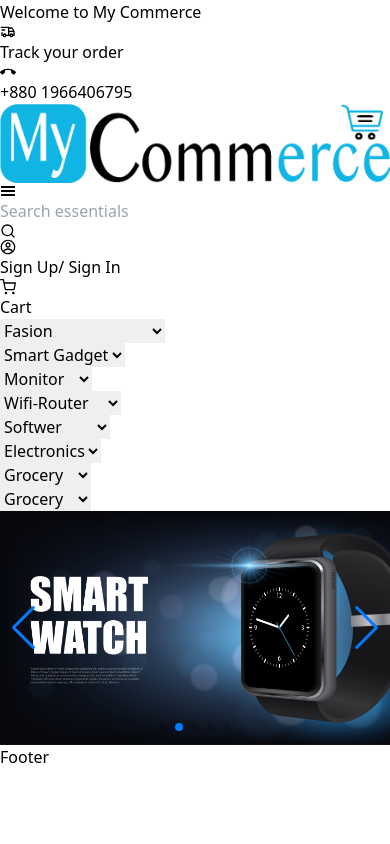
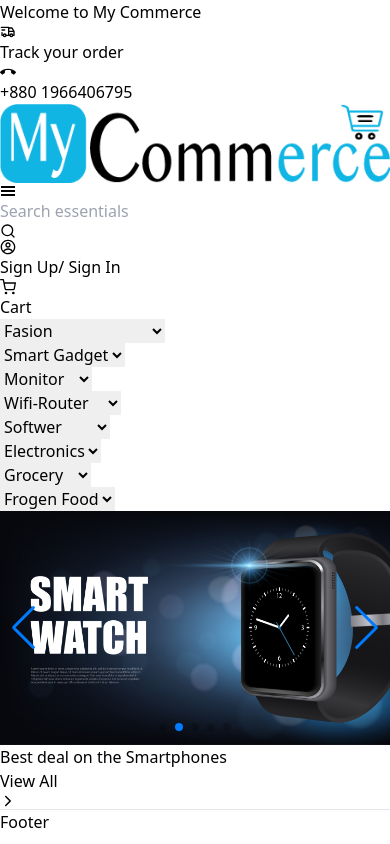
Before and after one commit to tofael005/my-commerce-shop, a React (Vite) app: page / in a window 390 px wide. Built offline with nearby package versions, Linux system fonts and the light colour scheme.

Commit message:
added components home phon

```diff
--- /dev/null
+++ b/src/Components/SmartGadget/Phone/PhoneHome.jsx
@@ -0,0 +1,18 @@
+import { IoIosArrowForward } from "react-icons/io";
+
+const PhoneHome = () => {
+    return (
+        <div className="max-w-[1240px] mx-auto px-3 mt-16">
+           <div className="flex justify-between items-center my-3">
+                <h1>Best deal on the <span className="text-[#008ECC]">Smartphones</span></h1>
+                <div className="flex gap-2 items-center cursor-pointer">
+                    <h1>View All</h1>
+                    <IoIosArrowForward />
+                </div>
+           </div>
+           <hr className="border-[#008ECC]" />
+        </div>
+    );
+};
+
+export default PhoneHome;
--- a/src/Header/Banner.jsx
+++ b/src/Header/Banner.jsx
@@ -17,8 +17,8 @@ const Banner = () => {
             {/* Side Nav menu  */}
 
             <div className='md:w-[400px] grid grid-cols-2 md:grid-cols-1 gap-6 md:gap-1 px-2'>
-                <div className="relative md:w-[180px]">
-                    <select className="md:w-[190px] p-2 hover:bg-[#008ECC] duration-300 hover:text-white cursor-pointer text-gray-500 bg-white border rounded-md">
+                <div className="relative w-[180px]">
+                    <select className="w-[180px] p-2 hover:bg-[#008ECC] duration-300 hover:text-white cursor-pointer text-gray-500 bg-white border rounded-md">
                         <option className='cursor-pointer'>Fasion</option>
                         <option className='cursor-pointer'>Mens Collection</option>
                         <option className='cursor-pointer'>Womens Collection</option>
@@ -26,7 +26,7 @@ const Banner = () => {
                     </select>
                 </div>
                 <div className="relative w-[180px]">
-                    <select className="w-[180px] p-2 cursor-pointer text-gray-500 bg-white border rounded-md">
+                    <select className="w-[180px] p-2 hover:bg-[#008ECC] duration-300 hover:text-white cursor-pointer text-gray-500 bg-white border rounded-md">
                         <option>Smart Gadget</option>
                         <option>Smart Watch</option>
                         <option>Smart Phone</option>
@@ -34,7 +34,7 @@ const Banner = () => {
                     </select>
                 </div>
                 <div className="relative w-[180px]">
-                    <select className="w-[180px] p-2 cursor-pointer text-gray-500 bg-white border rounded-md">
+                    <select className="w-[180px] p-2 hover:bg-[#008ECC] duration-300 hover:text-white cursor-pointer text-gray-500 bg-white border rounded-md">
                         <option>Monitor</option>
                         <option>Laptop</option>
                         <option>CPO</option>
@@ -43,7 +43,7 @@ const Banner = () => {
                     </select>
                 </div>
                 <div className="relative w-[180px]">
-                    <select className="w-[180px] p-2 cursor-pointer text-gray-500 bg-white border rounded-md">
+                    <select className="w-[180px] p-2 hover:bg-[#008ECC] duration-300 hover:text-white cursor-pointer text-gray-500 bg-white border rounded-md">
                         <option>Wifi-Router</option>
                         <option>PC</option>
                         <option>Desktop</option>
@@ -52,7 +52,7 @@ const Banner = () => {
                     </select>
                 </div>
                 <div className="relative w-[180px]">
-                    <select className="w-[180px] p-2 cursor-pointer text-gray-500 bg-white border rounded-md">
+                    <select className="w-[180px] p-2 hover:bg-[#008ECC] duration-300 hover:text-white cursor-pointer text-gray-500 bg-white border rounded-md">
                         <option>Softwer</option>
                         <option>PhotoShop</option>
                         <option>Illustrator</option>
@@ -61,30 +61,26 @@ const Banner = () => {
                     </select>
                 </div>
                 <div className="relative w-[180px]">
-                    <select className="w-[180px] p-2 cursor-pointer text-gray-500 bg-white border rounded-md">
+                    <select className="w-[180px] p-2 hover:bg-[#008ECC] duration-300 hover:text-white cursor-pointer text-gray-500 bg-white border rounded-md">
                         <option>Electronics</option>
                         <option>Fredge</option>
                     </select>
                 </div>
                 <div className="relative w-[180px]">
-                    <select className="w-[180px] p-2 cursor-pointer text-gray-500 bg-white border rounded-md">
+                    <select className="w-[180px] p-2 hover:bg-[#008ECC] duration-300 hover:text-white cursor-pointer text-gray-500 bg-white border rounded-md">
                         <option>Grocery</option>
                         <option>Fish</option>
                         <option>Vegitable</option>
-                        <option>Vegitable</option>
-                        <option>Oil</option>
                     </select>
                 </div>
                 <div className="relative w-[180px]">
-                    <select className="w-[180px] p-2 cursor-pointer text-gray-500 bg-white border rounded-md">
-                        <option>Grocery</option>
+                    <select className="w-[180px] p-2 hover:bg-[#008ECC] duration-300 hover:text-white cursor-pointer text-gray-500 bg-white border rounded-md">
+                        <option>Frogen Food</option>
                         <option>Fish</option>
-                        <option>Vegitable</option>
-                        <option>Vegitable</option>
-                        <option>Oil</option>
+                        <option>Beaf</option>
+                        <option>Chicken</option>
                     </select>
                 </div>
-
             </div>
 
 
--- a/src/Pages/Home/Home.jsx
+++ b/src/Pages/Home/Home.jsx
@@ -1,3 +1,4 @@
+import PhoneHome from "../../Components/SmartGadget/Phone/PhoneHome";
 import Banner from "../../Header/Banner";
 
 
@@ -5,6 +6,7 @@ const Home = () => {
     return (
         <div>
             <Banner />
+            <PhoneHome />
         </div>
     );
 };
```
